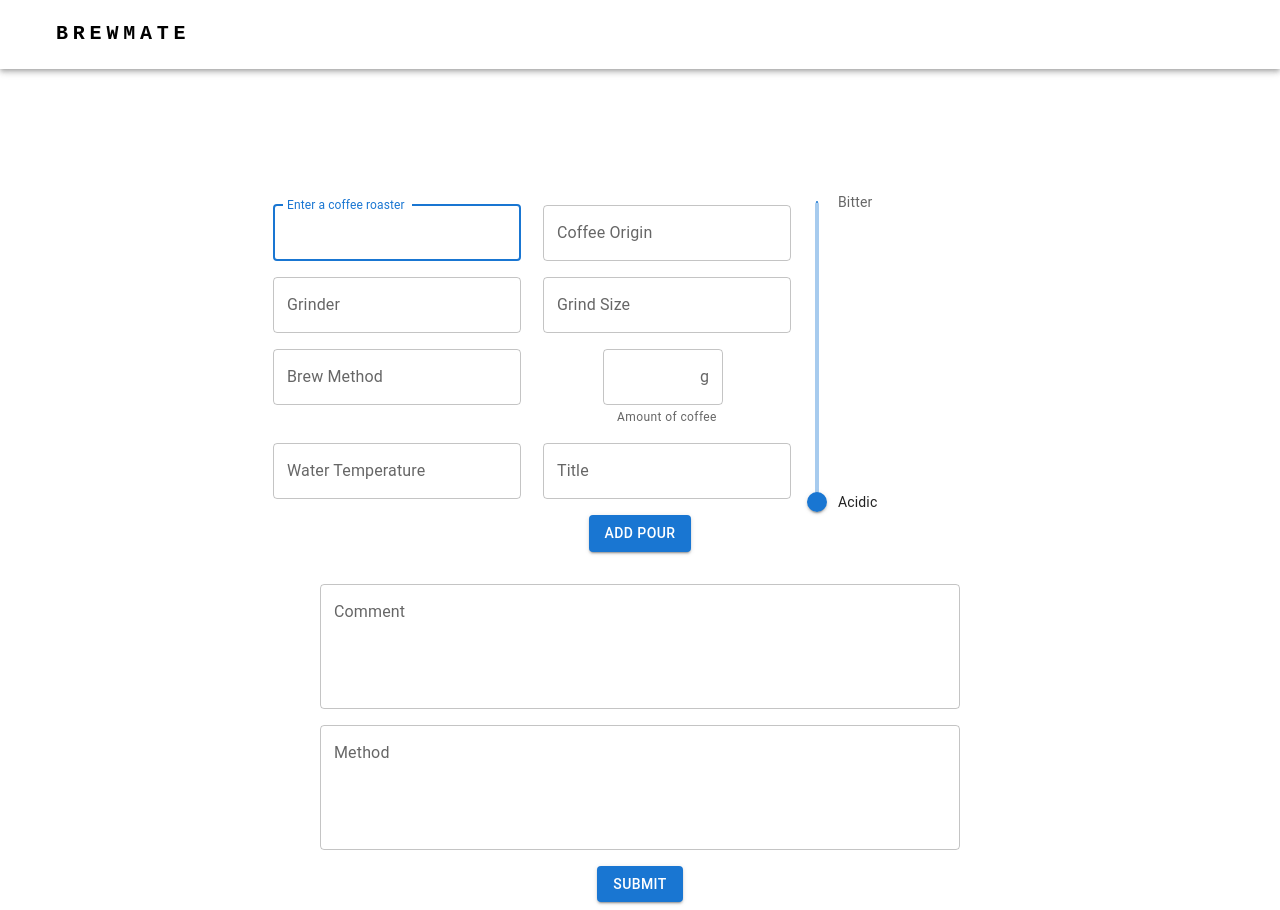
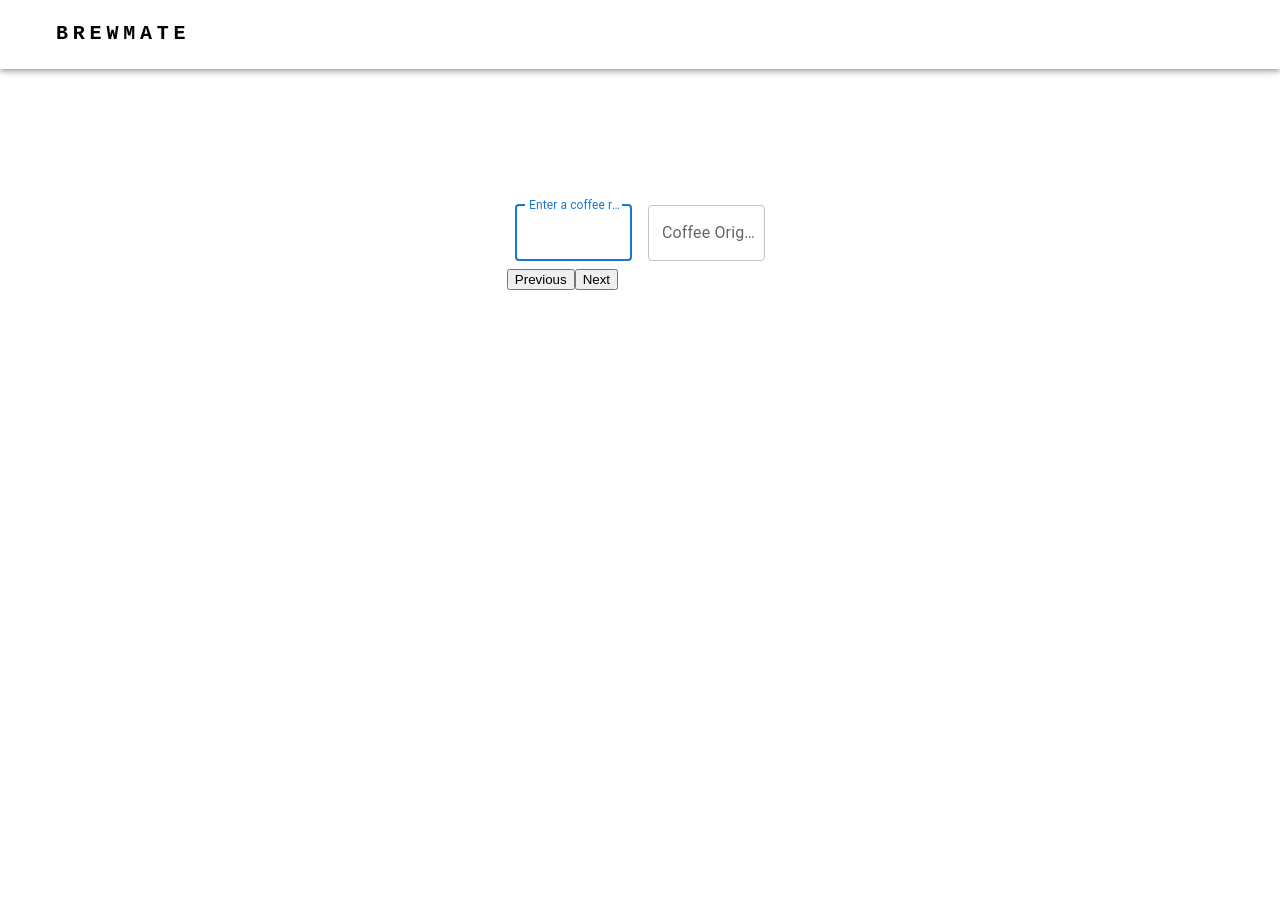
Before and after one commit to TomMannion/Coffee_app, a React (Create React App) app in the folder client/: page /post in a window 1280 px wide. After the commit the page ends 800 px from the top, so only its background shows below. Built offline with nearby package versions, Linux system fonts and the light colour scheme.

Commit message:
Testing for switching pages

```diff
--- a/client/src/App.js
+++ b/client/src/App.js
@@ -1,5 +1,6 @@
 import "./App.css";
 import Content from "./components/Content";
+import CoffeeForm from "./components/CoffeeForm";
 import CoffeeGroup from "./components/CoffeeGroup";
 import { Route, Routes } from "react-router-dom";
 import Navbar from "./components/Navbar";
@@ -10,7 +11,7 @@ function App() {
       <Navbar />
       <Routes>
         <Route path="/" element={<CoffeeGroup />} />
-        <Route path="/post" element={<Content />} />
+        <Route path="/post" element={<CoffeeForm />} />
       </Routes>
     </div>
   );
--- a/client/src/components/CoffeeForm.js
+++ b/client/src/components/CoffeeForm.js
@@ -20,6 +20,14 @@ import Slider from "./Slider";
 function CoffeeForm() {
   const [page, setPage] = useState(0);
 
+  function GridItem({ comp }) {
+    return (
+      <Grid item xs={12} md={6}>
+        {comp}
+      </Grid>
+    );
+  }
+
   const nextPage = () => {
     setPage(page + 1);
   };
@@ -28,5 +36,34 @@ function CoffeeForm() {
     setPage(page - 1);
   };
 
-  return {};
+  switch (page) {
+    case 0:
+      return (
+        <Grid container justifyContent="center" spacing={2} sx={{ pt: 12 }}>
+          <Grid container justifyContent="center">
+            <Grid container xs={5}>
+              <GridItem comp={<Roaster />} />
+              <GridItem comp={<Origin />} />
+              <button onClick={prevPage}>Previous</button>
+              <button onClick={nextPage}>Next</button>
+            </Grid>
+          </Grid>
+        </Grid>
+      );
+    case 1:
+      return (
+        <Grid container justifyContent="center" spacing={2} sx={{ pt: 12 }}>
+          <Grid container justifyContent="center">
+            <Grid container xs={5}>
+              <GridItem comp={<Grinder />} />
+              <GridItem comp={<GrindSize />} />
+              <button onClick={prevPage}>Previous</button>
+              <button onClick={nextPage}>Next</button>
+            </Grid>
+          </Grid>
+        </Grid>
+      );
+  }
 }
+
+export default CoffeeForm;
```
